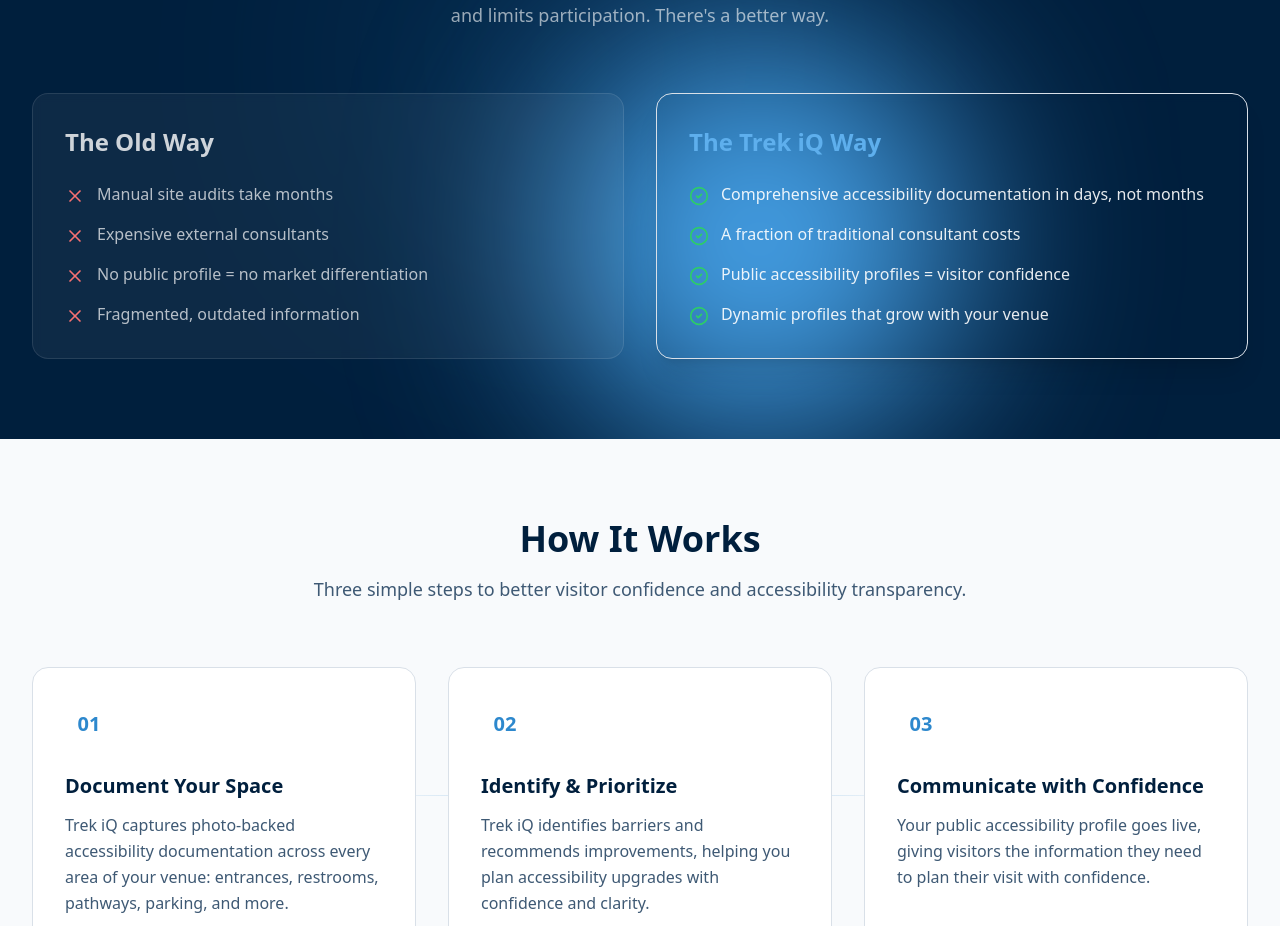
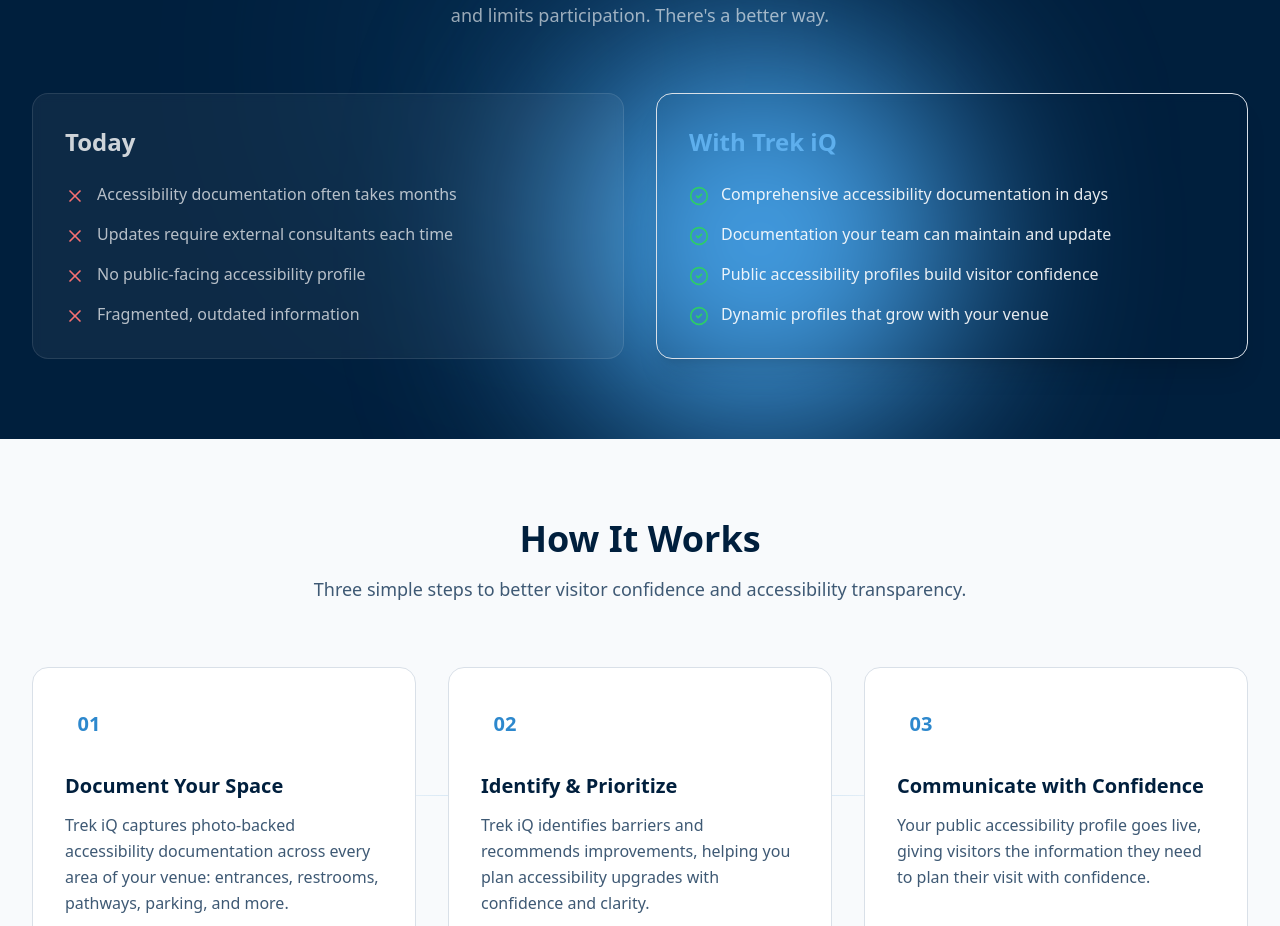
Before and after one commit to averycote/trekiq_new, a React (Vite) app: page / in a window 1280 px wide. Shown: the part 1041-1967 px from the top of the page. Built offline with nearby package versions, Linux system fonts and the light colour scheme; no server answers.

Commit message:
File changes

```diff
--- a/src/components/sections/ComparisonSection.jsx
+++ b/src/components/sections/ComparisonSection.jsx
@@ -33,9 +33,9 @@ export default function ComparisonSection() {
             transition={{ duration: 0.5, ease }}>
 
             <div className="rounded-2xl bg-white/5 backdrop-blur-sm border border-white/10 p-8 h-full">
-              <h3 className="text-2xl font-bold mb-6 text-white/80">The Old Way</h3>
+              <h3 className="text-2xl font-bold mb-6 text-white/80">Today</h3>
               <ul className="space-y-4">
-                {['Manual site audits take months', 'Expensive external consultants', 'No public profile = no market differentiation', 'Fragmented, outdated information'].map((item, i) =>
+                {['Accessibility documentation often takes months', 'Updates require external consultants each time', 'No public-facing accessibility profile', 'Fragmented, outdated information'].map((item, i) =>
                 <li key={i} className="flex items-start gap-3">
                     <X className="w-5 h-5 text-red-400 flex-shrink-0 mt-1" />
                     <span className="text-white/70">{item}</span>
@@ -52,12 +52,12 @@ export default function ComparisonSection() {
             transition={{ duration: 0.5, delay: 0.1, ease }}>
 
             <div className="rounded-2xl bg-[hsl(206_64%_49%)]/10 backdrop-blur-sm border border-[hsl(206_64%_49%)]/30 p-8 h-full shadow-xl shadow-[hsl(206_64%_49%)]/10">
-              <h3 className="text-2xl font-bold mb-6 text-[hsl(206_80%_65%)]">The Trek iQ Way</h3>
+              <h3 className="text-2xl font-bold mb-6 text-[hsl(206_80%_65%)]">With Trek iQ</h3>
               <ul className="space-y-4">
                 {[
-                'Comprehensive accessibility documentation in days, not months',
-                'A fraction of traditional consultant costs',
-                'Public accessibility profiles = visitor confidence',
+                'Comprehensive accessibility documentation in days',
+                'Documentation your team can maintain and update',
+                'Public accessibility profiles build visitor confidence',
                 'Dynamic profiles that grow with your venue'].
                 map((item, i) =>
                 <li key={i} className="flex items-start gap-3">
```
